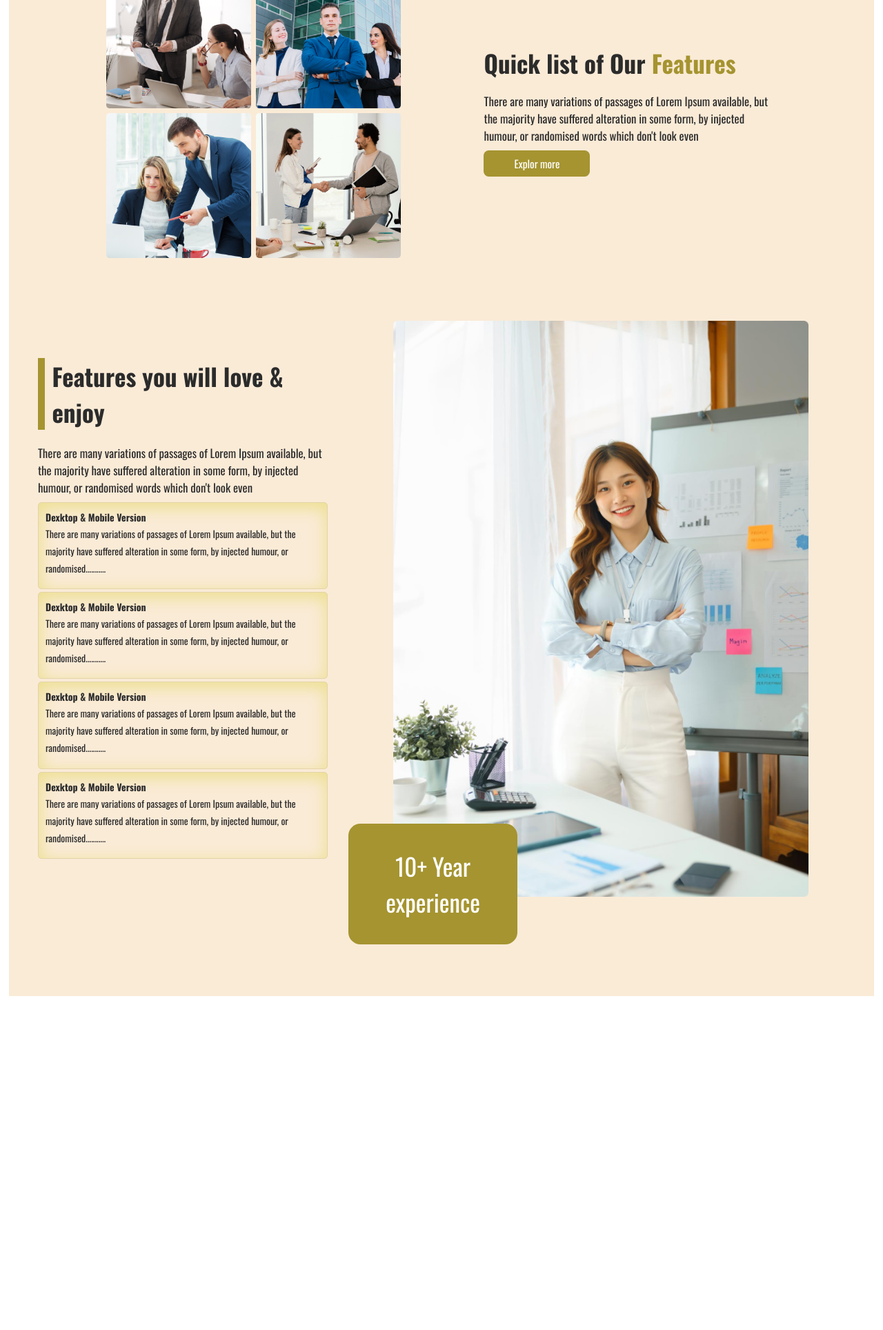
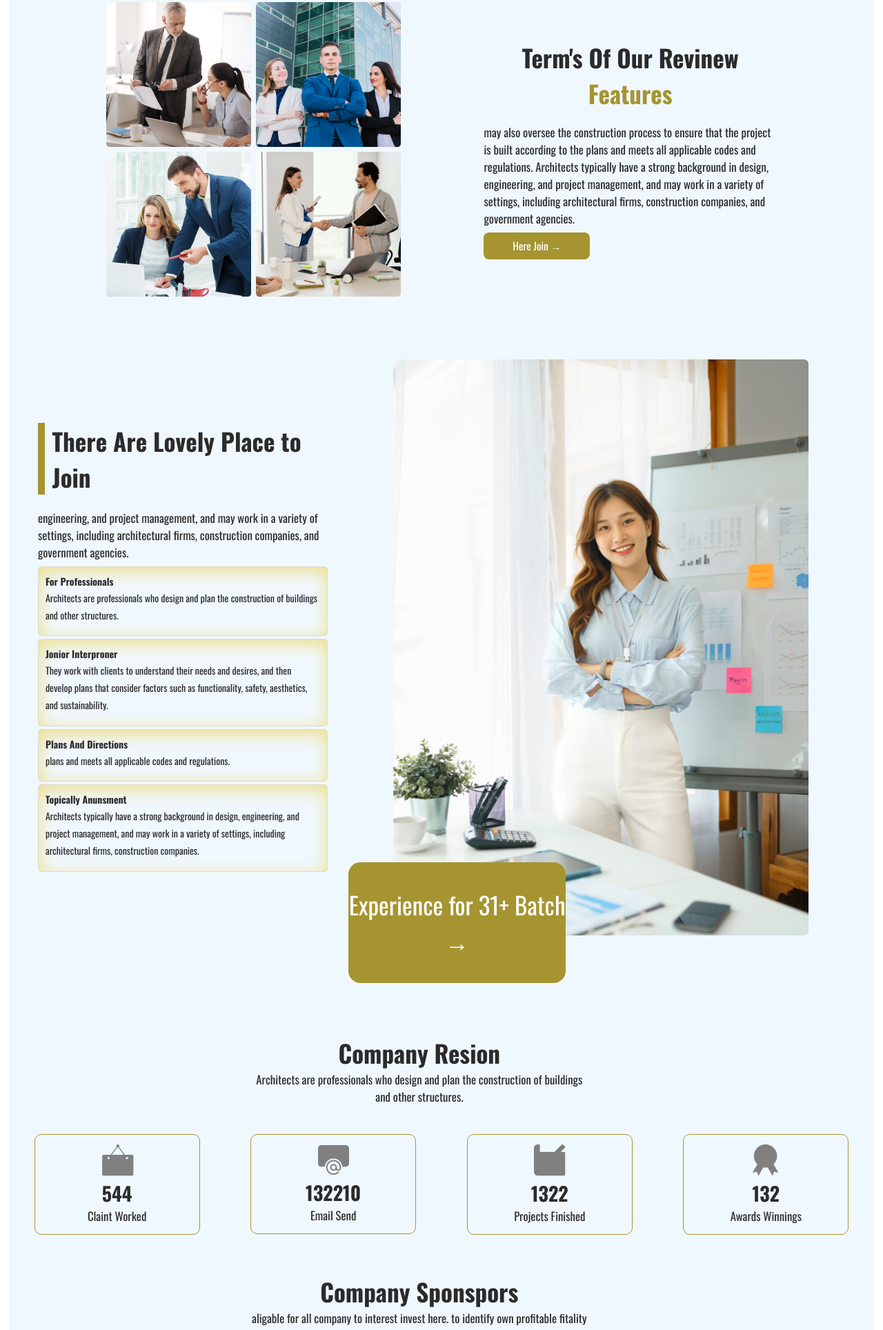
Before and after one commit to 14HAK/g3_architects, a plain HTML site: page index.html in a window 1280 px wide. Shown: the part 872-2800 px from the top of the page at 69% size. Before the commit the page ends 2316 px from the top, so only its background shows below. Drawn offline with nearby package versions, Linux system fonts and the light colour scheme.

Commit message:
final desktop version is coompleate

```diff
--- a/assets/css/style.css
+++ b/assets/css/style.css
@@ -41,6 +41,11 @@
 }
 
 /* .....................  */
+.back {
+  background-color: aliceblue !important;
+  padding-top: 4em;
+  padding-bottom: 4em;
+}
 .superHead {
   display: flex;
   flex-direction: column;
@@ -143,7 +148,7 @@
   position: absolute;
   bottom: -65px;
   height: 5em !important;
-  width: 7em !important;
+  width: 9em !important;
   left: -12px;
   font-size: 2.5em !important;
 }
@@ -151,6 +156,69 @@
   width: 85%;
 }
 .new {
-  padding-bottom: 10em;
+  padding-bottom: 6em;
   padding-top: 5em;
 }
+/* ............. ..................... */
+
+.facts {
+}
+
+.factHead {
+  width: 35em;
+  padding-left: 25em;
+  margin-bottom: 3em;
+  margin-top: 4em;
+}
+.factHead h3 {
+  text-align: center !important;
+}
+.factHead p {
+  text-align: center !important;
+}
+
+.factSign {
+  display: flex;
+  justify-content: space-around;
+  align-items: center;
+}
+.sep {
+  border: 0.1em solid #a59430;
+  padding: 1em;
+  border-radius: 10px;
+  width: 15em;
+}
+.sep:hover {
+  transition: all 0.3s linear;
+  background-color: #ecdf8c;
+  cursor: pointer;
+}
+.sep img {
+  filter: brightness(0) invert(0.5);
+}
+.sponsors {
+  display: flex;
+  justify-content: space-evenly;
+  align-items: center;
+  width: 65em;
+  margin: 0 auto;
+  padding-bottom: 3em;
+}
+
+.sponsors img {
+  filter: brightness(0) invert(0.5);
+}
+
+/* footer section  */
+
+.foot {
+  padding: 2em;
+  background-color: #a59430;
+  margin-bottom: 0px !important;
+}
+.foot p {
+  color: white;
+}
+.foot a {
+  text-decoration: dashed;
+}
--- a/index.html
+++ b/index.html
@@ -31,10 +31,11 @@
     </nav>
 
     <section class="superHead sp sm">
-      <h2>Brand New Group of Architects</h2>
-      <p>There are many variations of passages of Lorem Ipsum available, but the majority have suffered alteration in
-        some form, by injected humour, or randomised words which don't look even</p>
-      <div class="btn">Explore More</div>
+      <h2>Asia Brand of Architects Grop.pvt</h2>
+      <p>Architects are professionals who design and plan the construction of buildings and other structures. They work
+        with clients to understand their needs and desires, and then develop plans that consider factors such as
+        functionality, safety, aesthetics, and sustainability.</p>
+      <div class="btn">Find Now &rarr;</div>
     </section>
 
     <section class="imageHead">
@@ -43,7 +44,7 @@
   </header>
 
   <!-- main section -->
-  <main class="container">
+  <main class="container back">
 
     <section class="teamWork sp">
       <section class="galary">
@@ -54,62 +55,109 @@
       </section>
 
       <section class="feture">
-        <h3>Quick list of Our
+        <h3>Term's Of Our Revinew
           <span> Features</span>
         </h3>
-        <p>There are many variations of passages of Lorem Ipsum available,
-          but the majority have suffered alteration in some form, by injected
-          humour, or randomised words which don't look even</p>
-        <div class="btn">Explor more</div>
+        <p>may also oversee the construction process to ensure that the project is built according to the plans and
+          meets all applicable codes and regulations. Architects typically have a strong background in design,
+          engineering, and project management, and may work in a variety of settings, including architectural firms,
+          construction companies, and government agencies.</p>
+        <div class="btn">Here Join &rarr;</div>
       </section>
     </section>
 
     <section class="moreFeture new">
       <article class="left">
-        <h3>Features you will
-          love & enjoy</h3>
-        <p>There are many variations of passages of Lorem Ipsum available, but the
-          majority have suffered alteration in some form, by injected humour, or
-          randomised words which don't look even</p>
+        <h3>There Are Lovely Place to Join</h3>
+        <p>engineering, and project management, and may work in a variety of settings, including architectural firms,
+          construction companies, and government agencies.</p>
         <section class="detailCard">
           <section class="card">
-            <h6>Dexktop & Mobile Version</h6>
-            <p><small>There are many variations of passages of Lorem Ipsum available,
-                but the majority have suffered alteration in some form, by
-                injected humour, or randomised...........</small></p>
+            <h6>For Professionals</h6>
+            <p><small>Architects are professionals who design and plan the construction of buildings and other
+                structures.</small></p>
           </section>
 
           <section class="card">
-            <h6>Dexktop & Mobile Version</h6>
-            <p><small>There are many variations of passages of Lorem Ipsum available,
-                but the majority have suffered alteration in some form, by
-                injected humour, or randomised...........</small></p>
+            <h6>Jonior Interproner</h6>
+            <p><small>They work with clients to understand their needs and desires, and then develop plans that consider
+                factors such as functionality, safety, aesthetics, and sustainability.</small></p>
           </section>
 
           <section class="card">
-            <h6>Dexktop & Mobile Version</h6>
-            <p><small>There are many variations of passages of Lorem Ipsum available,
-                but the majority have suffered alteration in some form, by
-                injected humour, or randomised...........</small></p>
+            <h6>Plans And Directions</h6>
+            <p><small>plans and meets all applicable codes and regulations. </small></p>
           </section>
 
           <section class="card">
-            <h6>Dexktop & Mobile Version</h6>
-            <p><small>There are many variations of passages of Lorem Ipsum available,
-                but the majority have suffered alteration in some form, by
-                injected humour, or randomised...........</small></p>
+            <h6>Topically Anunsment</h6>
+            <p><small>Architects typically have a strong background in design, engineering, and project management, and
+                may work in a variety of settings, including architectural firms, construction companies.</small></p>
           </section>
         </section>
       </article>
 
       <article class="right">
         <img src="./assets/images/architect.png" alt="">
-        <div class="btn big">10+ Year experience</div>
+        <div class="btn big">Experience for 31+ Batch &rarr;</div>
       </article>
     </section>
 
+    <section class="facts">
+      <section class="factHead">
+        <h3>Company Resion</h3>
+        <p>Architects are professionals who design and plan the construction of buildings and other structures.</p>
+      </section>
 
+      <section class="factSign">
+        <section class="sep">
+          <img src="./assets/images/icons/customers.png" alt="customers">
+          <h4>544</h4>
+          <p>Claint Worked</p>
+        </section>
+
+        <section class="sep">
+          <img src="./assets/images/icons/email.png" alt="customers">
+          <h4>132210</h4>
+          <p>Email Send</p>
+        </section>
+
+        <section class="sep">
+          <img src="./assets/images/icons/projects.png" alt="customers">
+          <h4>1322</h4>
+          <p>Projects Finished</p>
+        </section>
+
+        <section class="sep">
+          <img src="./assets/images/icons/ribon.png" alt="customers">
+          <h4>132</h4>
+          <p>Awards Winnings</p>
+        </section>
+      </section>
+
+      <section class="factHead">
+        <h3>Company Sponspors</h3>
+        <p>aligable for all company to interest invest here. to identify own profitable fitality revinew.</p>
+      </section>
+      <section class="sponsors">
+        <img src="./assets/images/sponsors/google.png" alt="">
+        <img src="./assets/images/sponsors/figma.png" alt="">
+        <img src="./assets/images/sponsors/amazon.png" alt="">
+        <img src="./assets/images/sponsors/spotify.png" alt="">
+        <img src="./assets/images/sponsors/telerama.png" alt="">
+      </section>
+    </section>
   </main>
+
+  <!-- footer section  -->
+
+  <footer class="container">
+    <section class="foot">
+      <a href="#">
+        <p><small>all Startup &copy; demo startup landing page.</small></p>
+      </a>
+    </section>
+  </footer>
 
   <script src="https://kit.fontawesome.com/8ebf8abdb0.js" crossorigin="anonymous"></script>
 </body>
```
